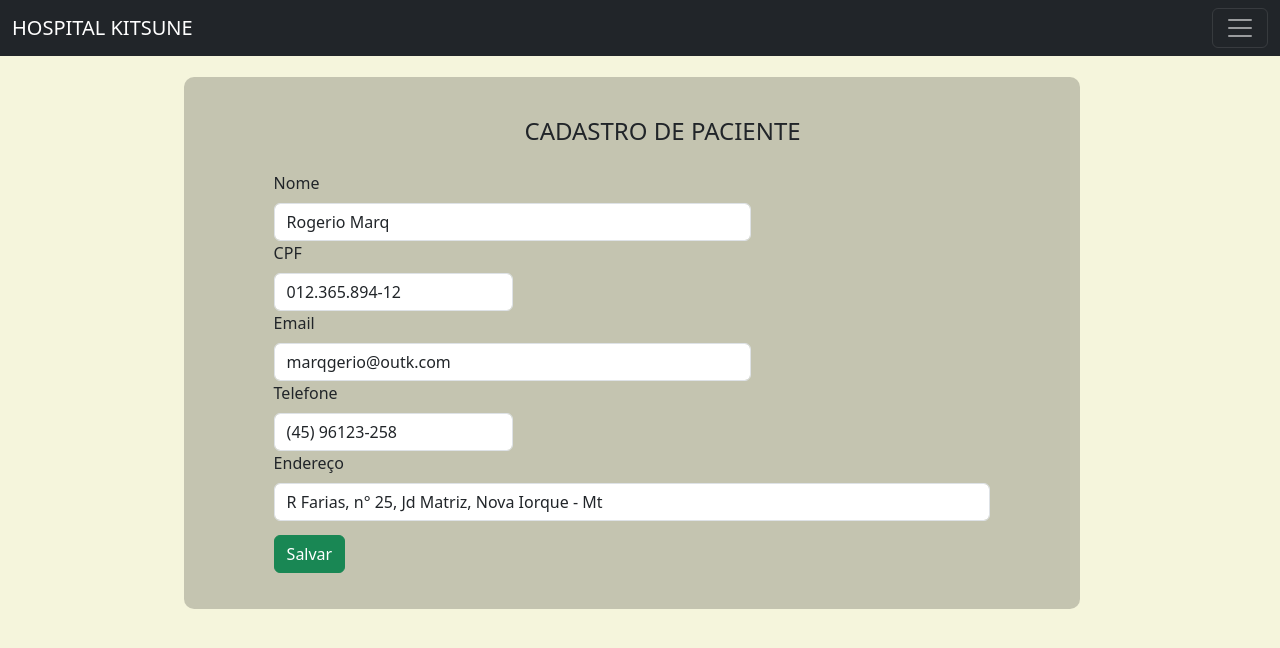
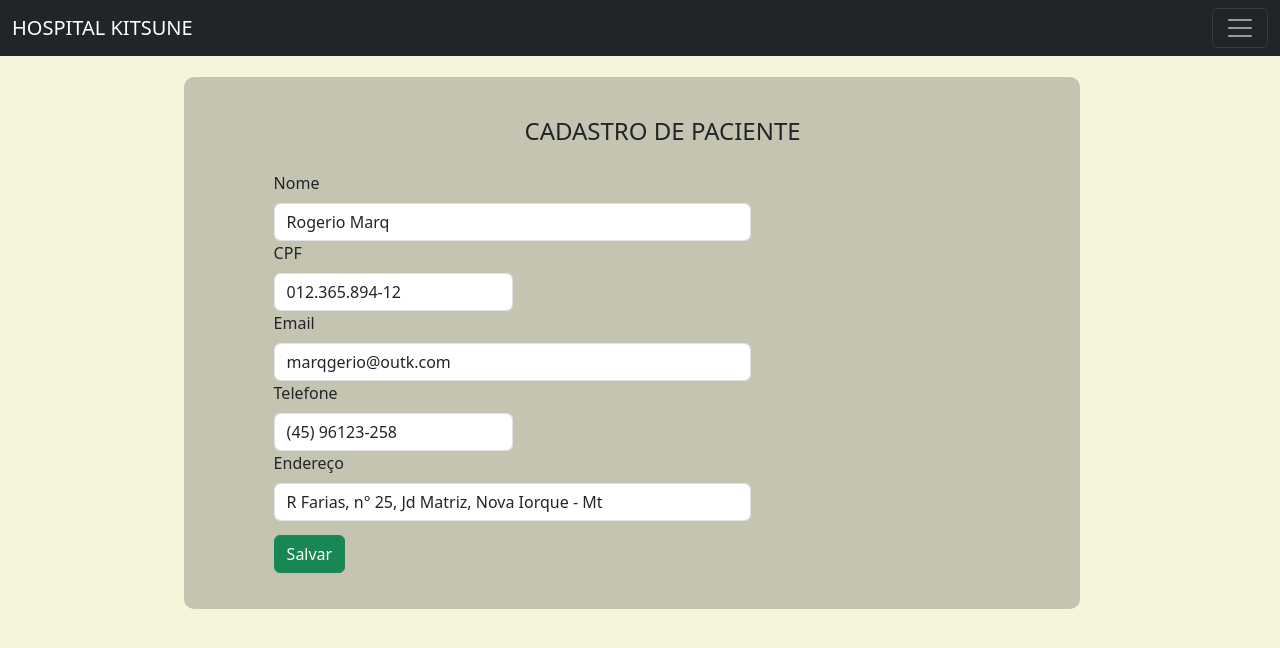
Before and after one commit to August0ka/projectUfr, a PHP site: page /editPatient.php?id=1 in a window 1280 px wide. Shown: the top 648 px of the page. Run offline with PHP 8.4, Linux system fonts and the light colour scheme; data comes from the database, SQL or seed files in the repository.

Commit message:
editProjectStyle

```diff
--- a/consultForm.php
+++ b/consultForm.php
@@ -13,7 +13,7 @@ $patients = $sql->fetchAll(PDO::FETCH_ASSOC);
 
 <main>
 
-  <form method="post" action="createConsults.php" style=" padding: 10%;  padding-bottom:1%; padding-top:5%;" class="row g-3">
+  <form method="post" action="createConsults.php" style=" padding: 10%;  padding-bottom:1%; padding-top:5%; width:100%; overflow-x:hidden;" class="row g-3">
   <div style=" background-color: rgba(0, 0, 0, 0.2); padding-left:10%; padding-bottom:1%; padding-top:1%; border-radius: 10px;">
 
     <legend style="padding-left:30%; padding-bottom:2%">AGENDAMENTO DE CONSULTA</legend>
@@ -54,7 +54,7 @@ $patients = $sql->fetchAll(PDO::FETCH_ASSOC);
       </div>
       <div class="col-12">
         <input type="hidden" name="confirme" id="confirme">
-        <button style="margin-top: 2%;" type="submit" class="btn btn-success">Salvar</button>
+        <button style="margin-top: 2%;" type="submit" class="btn btn-success">Agendar</button>
       </div>
   </div>
   </form>
--- a/consultIndex.php
+++ b/consultIndex.php
@@ -14,7 +14,7 @@ $sql = $conn->prepare('SELECT consult.*,
 $sql->execute();
 $consults = $sql->fetchAll(PDO::FETCH_ASSOC);
 
-echo '<a class="btn btn-success" href="consultForm.php" role="button" style="margin-top: 8%; margin-left:2%; margin-bottom: 4% ">Cadastrar</a>';
+echo '<a class="btn btn-success" href="consultForm.php" role="button" style="margin-top: 8%; margin-left:2%; margin-bottom: 4% ">Agendar</a>';
 if(count($consults) > 0){
     echo "<legend style= 'padding-left:15%; padding-bottom:2%'>CONSULTAS</legend> ";
     echo "<div class='container-fluid' style='display:grid; justify-content: center; align-items: center;'>";
--- a/editConsult.php
+++ b/editConsult.php
@@ -59,7 +59,7 @@ if ($_SERVER['REQUEST_METHOD'] === 'POST') {
 
 <main>
 
-  <form method="post" action="editconsult.php?id=<?php echo $consult['id']; ?>" style=" padding: 10%;  padding-bottom:1%; padding-top:5%;" class="row g-3">
+  <form method="post" action="editconsult.php?id=<?php echo $consult['id']; ?>" style=" padding: 10%;  padding-bottom:1%; padding-top:5%; width:100%; overflow-x:hidden;" class="row g-3">
   <div style=" background-color: rgba(0, 0, 0, 0.2); padding-left:10%; padding-bottom:1%; padding-top:1%; border-radius: 10px;">
 
     <legend style="padding-left:30%; padding-bottom:2%">AGENDAMENTO DE CONSULTA</legend>
--- a/editDoctors.php
+++ b/editDoctors.php
@@ -76,7 +76,7 @@ if ($_SERVER['REQUEST_METHOD'] === 'POST') {
         <input name="expertise" type="text" class="form-control" id="inputExpertise4" value="<?php echo htmlspecialchars($doctors['expertise']); ?>" />
       </div>
       <div class="col-12">
-        <button style="margin-top: 2%;" type="submit" class="btn btn-success">Cadastrar</button>
+        <button style="margin-top: 2%;" type="submit" class="btn btn-success">Salvar</button>
       </div>
     </div>
     </form>
--- a/editPatient.php
+++ b/editPatient.php
@@ -72,9 +72,9 @@ if ($_SERVER['REQUEST_METHOD'] === 'POST') {
             <input name="phone" placeholder="(00) 0000-0000" type="text" class="form-control phone_with_ddd" id="inputPhone4" value="<?php echo htmlspecialchars($patient['phone']); ?>" />
         </div>
 
-        <div class="col-12">
+        <div class="col-8">
             <label for="inputAddress" class="form-label">Endereço</label>
-            <input name="address" type="text" class="form-control" id="inputAddress" placeholder="R. Arnaldo,  Jardim Brasilia, Porto Velho - RO" value="<?php echo htmlspecialchars($patient['address']); ?>" />
+            <input name="address" type="text" class="form-control" id="inputAddress" value="<?php echo htmlspecialchars($patient['address']); ?>" />
         </div>
 
         <div class="col-12">
--- a/header.php
+++ b/header.php
@@ -10,7 +10,7 @@
   <script src="js/bootstrap.bundle.min.js"></script>
   <script src="https://cdn.jsdelivr.net/npm/bootstrap@5.3.2/dist/js/bootstrap.bundle.min.js" integrity="sha384-C6RzsynM9kWDrMNeT87bh95OGNyZPhcTNXj1NW7RuBCsyN/o0jlpcV8Qyq46cDfL" crossorigin="anonymous"></script>
 </head>
-<body style="height: 100%; overflow:hidden; background-color: #f5f5dc;">
+<body style="height: 100%; background-color: #f5f5dc;">
 
   <nav class="navbar navbar-dark bg-dark fixed-top">
     <div class="container-fluid">
```
Also changed, not shown: img/background1.jpg (deleted).
